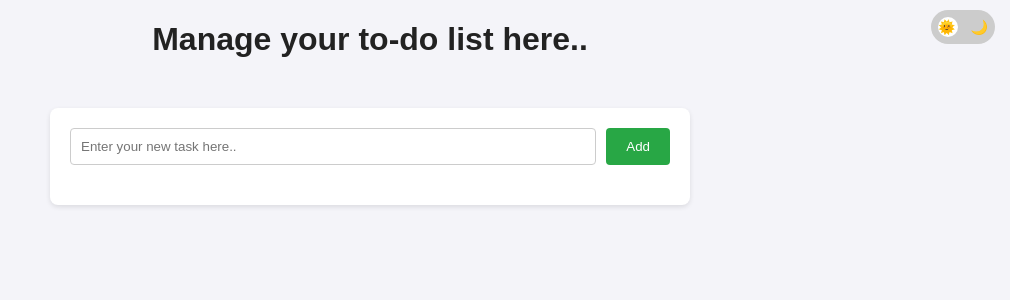
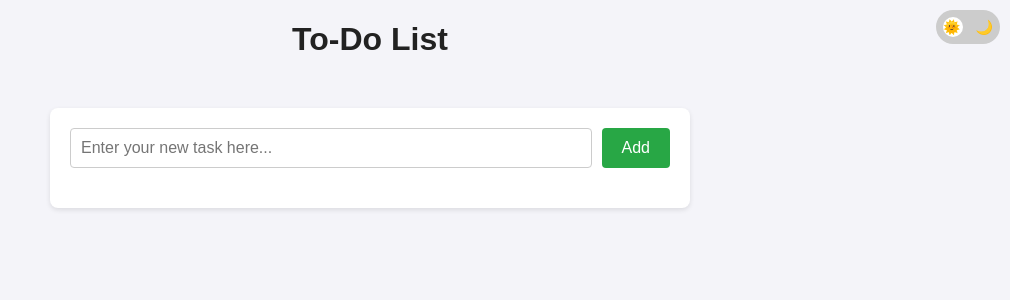
Before and after one commit to arnaveenkumar/flask_fast, a Flask app: page / in a window 1280 px wide. Shown: the top 300 px of the page, without its empty margins (270-1280 px from the left). Run offline with Flask 3, Linux system fonts and the light colour scheme.

Commit message:
Update index.html

```diff
--- a/templates/index.html
+++ b/templates/index.html
@@ -11,6 +11,7 @@
             margin: 0;
             padding: 0;
             background-color: #f4f4f9;
+            text-align: center;
         }
         .container {
             max-width: 600px;
@@ -21,33 +22,42 @@
             border-radius: 8px;
         }
         h1 {
-            text-align: center;
+            margin-bottom: 20px;
         }
         form {
             display: flex;
-            justify-content: space-between;
+            gap: 10px;
             margin-bottom: 20px;
         }
         input[type="text"] {
             flex: 1;
             padding: 10px;
-            margin-right: 10px;
             border: 1px solid #ccc;
             border-radius: 4px;
+            font-size: 16px;
         }
         button {
             padding: 10px 20px;
-            background: #28a745;
-            color: white;
             border: none;
             border-radius: 4px;
             cursor: pointer;
+            font-size: 16px;
+            transition: background 0.3s;
         }
-        button.complete {
+        button:hover {
+            opacity: 0.8;
+        }
+        .add {
+            background: #28a745;
+            color: white;
+        }
+        .complete {
             background: #007bff;
+            color: white;
         }
-        button.delete {
+        .delete {
             background: #dc3545;
+            color: white;
         }
         ul {
             list-style-type: none;
@@ -63,15 +73,19 @@
             border: 1px solid #ddd;
             border-radius: 4px;
         }
-        body.dark-mode li{
+        body.dark-mode li {
             color: #222;
         }
         li.completed {
             text-decoration: line-through;
             color: #777;
         }
-
-
+        #theme-toggle {
+            position: absolute;
+            top: 10px;
+            right: 10px;
+            cursor: pointer;
+        }
     </style>
 </head>
 <body>
@@ -83,18 +97,17 @@
         </div>
     </div>
 
-
-    <h1>Manage your to-do list here..</h1>
+    <h1>To-Do List</h1>
 
     <div class="container">
         <form action="/add" method="post">
-                    <input type="text" name="task" placeholder="Enter your new task here.." required>
-                    <button type="submit">Add</button>
+            <input type="text" name="task" placeholder="Enter your new task here..." required>
+            <button type="submit" class="add">Add</button>
         </form>
         <ul>
             {% for task in tasks %}
             <li class="{{ 'completed' if task.completed }}">
-                <b>{{ task.name }} </b>
+                <b>{{ task.name }}</b>
                 <div>
                     <a href="/complete/{{ loop.index0 }}"><button class="complete">Complete</button></a>
                     <a href="/delete/{{ loop.index0 }}"><button class="delete">Delete</button></a>
@@ -105,6 +118,5 @@
     </div>
 
     <script src="{{ url_for('static', filename='css/js/script.js') }}"></script>
-
 </body>
 </html>
```
Lines whose indentation alone changed are shown as unchanged.
